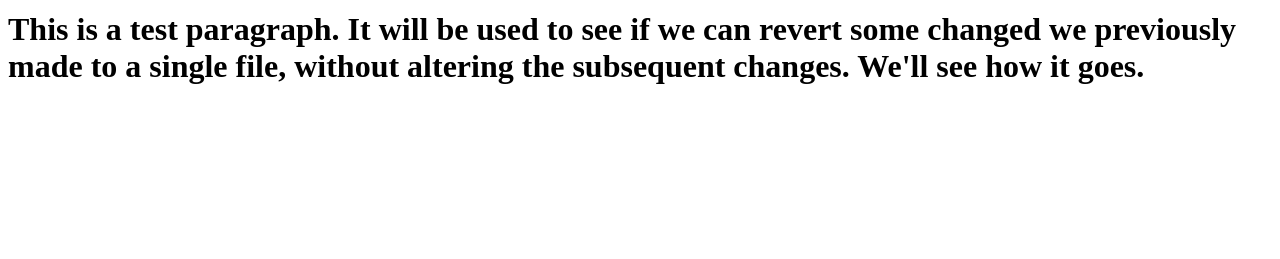
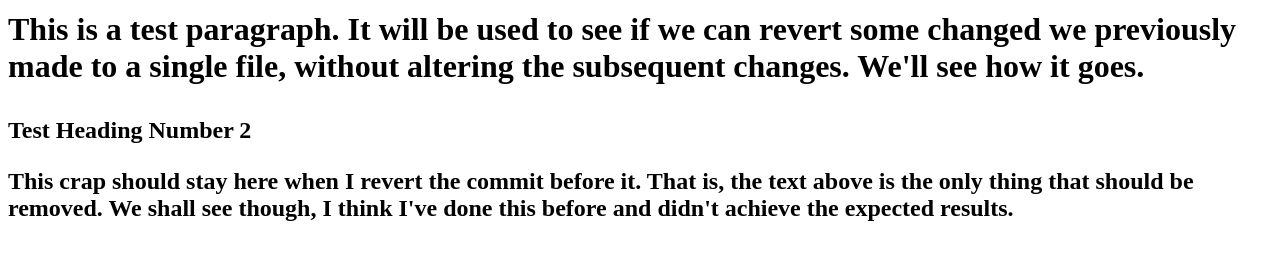
Before and after one commit to Bmcentee148/testrepo, a plain HTML site: page index.html in a window 1280 px wide. Shown: the part 79-338 px from the top of the page. Drawn offline with Linux system fonts and the light colour scheme.

Commit message:
Add second article to index.html

```diff
--- a/index.html
+++ b/index.html
@@ -10,5 +10,10 @@
     some changed we previously made to a single file, without altering the
     subsequent changes. We'll see how it goes.</p>
 
+    <h2> Test Heading Number 2 <h2>
+
+    <p> This crap should stay here when I revert the commit before it. That is,
+    the text above is the only thing that should be removed. We shall see though,
+    I think I've done this before and didn't achieve the expected results.</p>
   </body>
 </html>
```
